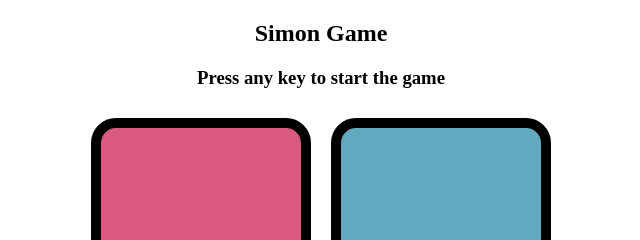
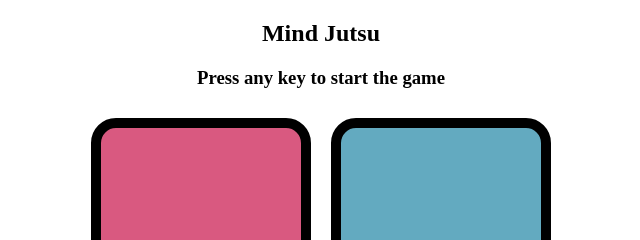
Before and after one commit to NaivedyaSahay/Mind-Jutsu, a plain HTML site: page index.html in a window 1280 px wide. Shown: the top 240 px of the page, 319-959 px from the left. Drawn offline with Linux system fonts and the light colour scheme.

Commit message:
Update index.html

```diff
--- a/index.html
+++ b/index.html
@@ -3,11 +3,11 @@
 <head>
     <meta charset="UTF-8">
     <meta name="viewport" content="width=device-width, initial-scale=1.0">
-    <title>Simon Says Game</title>
+    <title>Mind Jutsu</title>
     <link rel="stylesheet" href="style.css">
 </head>
 <body>
-    <h2>Simon Game</h2>
+    <h2>Mind Jutsu</h2>
     <h3>Press any key to start the game</h3>
     <div class="parent">
       <div class="line-1">
@@ -22,4 +22,5 @@
     </div>
     <script src="app.js"></script>
 </body>
+
 </html>
```
